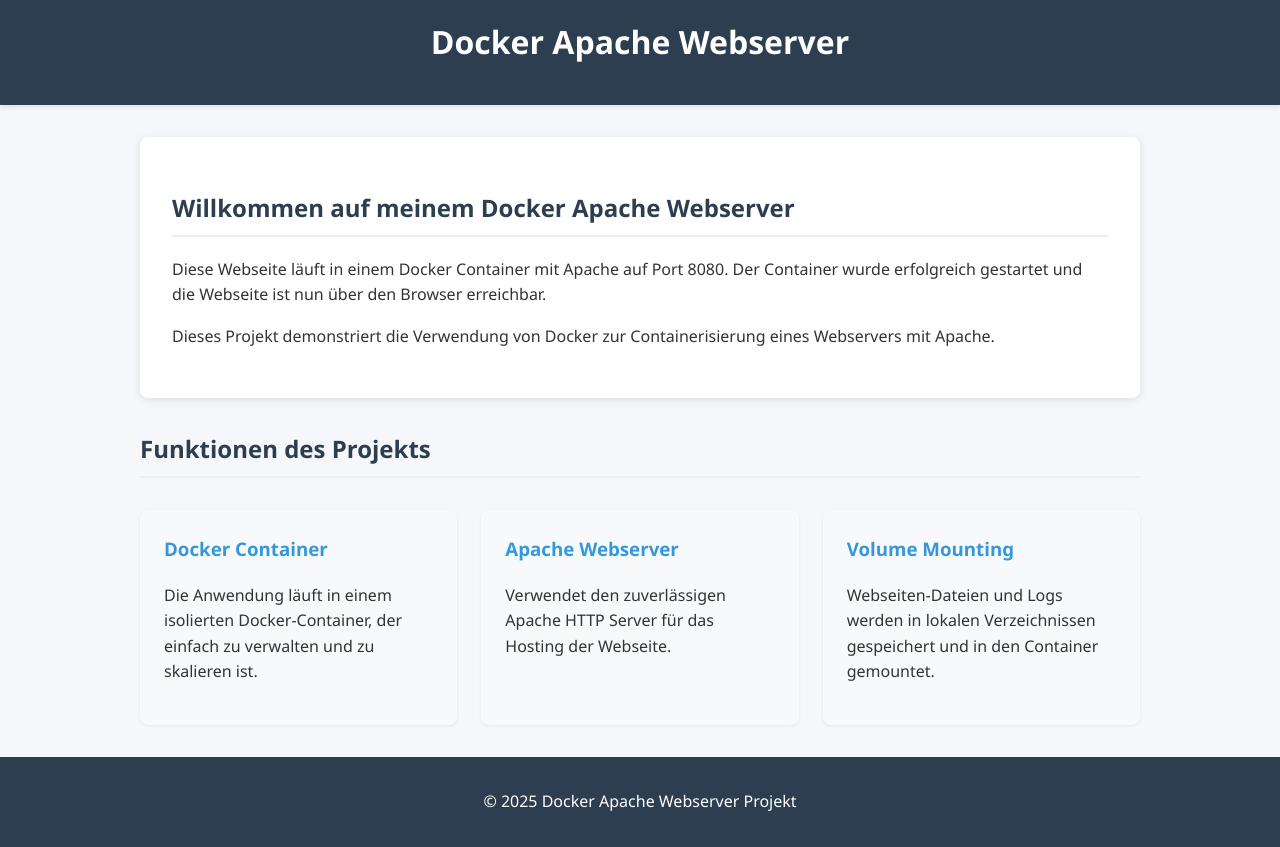
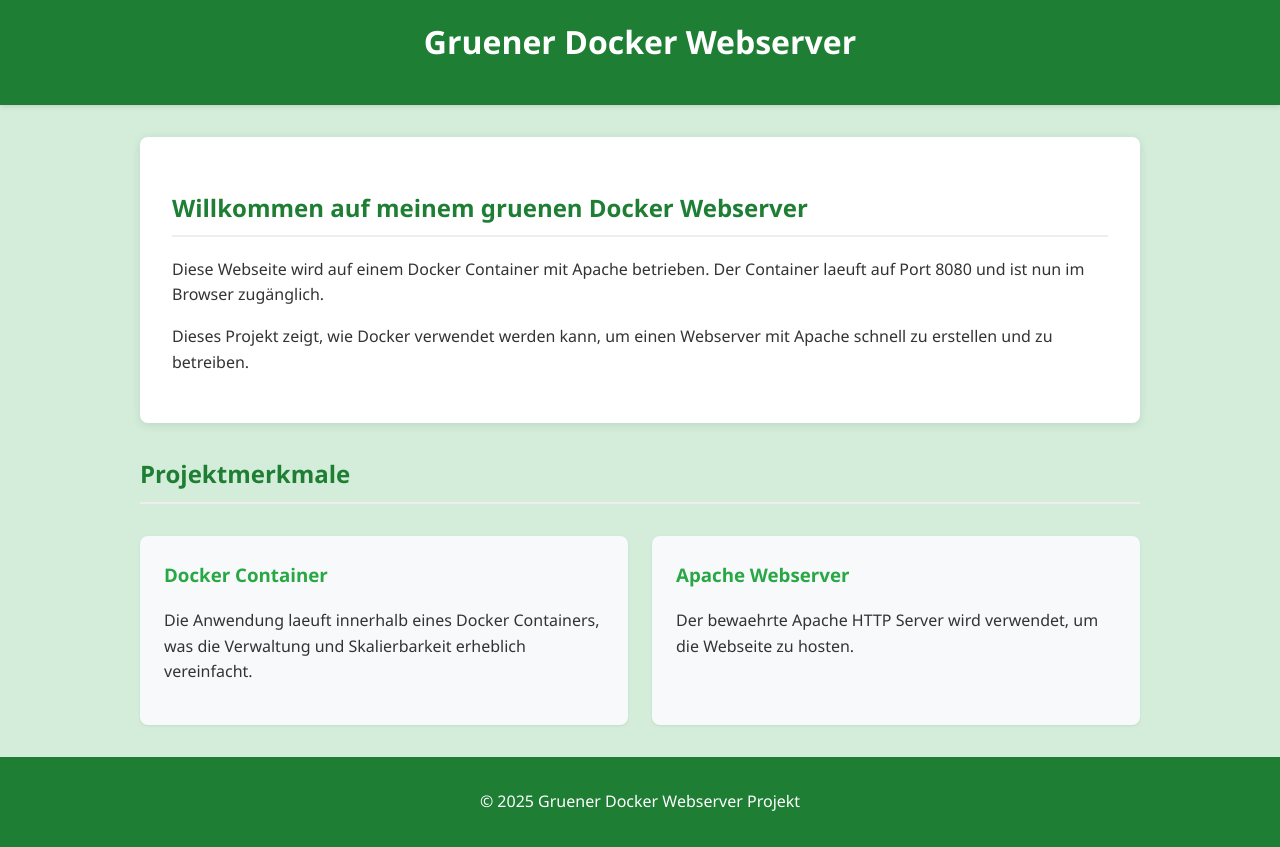
Before and after one commit to YermyFrei/Mini-Projekt-M169, a plain HTML site: page index.html in a window 1280 px wide. Drawn offline with Linux system fonts and the light colour scheme.

Commit message:
Update index.html

```diff
--- a/index.html
+++ b/index.html
@@ -3,18 +3,18 @@
 <head>
     <meta charset="UTF-8">
     <meta name="viewport" content="width=device-width, initial-scale=1.0">
-    <title>Docker Apache Webserver</title>
+    <title>Mein Gruener Docker Webserver</title>
     <style>
         body {
             font-family: 'Segoe UI', Tahoma, Geneva, Verdana, sans-serif;
             line-height: 1.6;
             margin: 0;
             padding: 0;
-            background-color: #f5f7fa;
+            background-color: #d4edda; /* Gruener Hintergrund */
             color: #333;
         }
         header {
-            background-color: #2c3e50;
+            background-color: #1e7e34; /* Dunkelgruen fuer den Header */
             color: white;
             padding: 1rem 0;
             text-align: center;
@@ -37,13 +37,13 @@
             color: #fff;
         }
         h2 {
-            color: #2c3e50;
+            color: #1e7e34; /* Gruener Farbton fuer H2 */
             border-bottom: 2px solid #eee;
             padding-bottom: 0.5rem;
         }
         .feature-grid {
             display: grid;
-            grid-template-columns: repeat(auto-fit, minmax(300px, 1fr));
+            grid-template-columns: repeat(2, 1fr); /* Zwei Kacheln */
             gap: 1.5rem;
             margin-top: 2rem;
         }
@@ -58,11 +58,11 @@
             transform: translateY(-5px);
         }
         .feature-item h3 {
-            color: #3498db;
+            color: #28a745; /* Helles Gruen fuer die Ueberschrift */
             margin-top: 0;
         }
         footer {
-            background-color: #2c3e50;
+            background-color: #1e7e34; /* Dunkelgruen fuer den Footer */
             color: white;
             text-align: center;
             padding: 1rem 0;
@@ -72,32 +72,28 @@
 </head>
 <body>
     <header>
-        <h1>Docker Apache Webserver</h1>
+        <h1>Gruener Docker Webserver</h1>
     </header>
     <div class="container">
         <div class="card">
-            <h2>Willkommen auf meinem Docker Apache Webserver</h2>
-            <p>Diese Webseite läuft in einem Docker Container mit Apache auf Port 8080. Der Container wurde erfolgreich gestartet und die Webseite ist nun über den Browser erreichbar.</p>
-            <p>Dieses Projekt demonstriert die Verwendung von Docker zur Containerisierung eines Webservers mit Apache.</p>
+            <h2>Willkommen auf meinem gruenen Docker Webserver</h2>
+            <p>Diese Webseite wird auf einem Docker Container mit Apache betrieben. Der Container laeuft auf Port 8080 und ist nun im Browser zugänglich.</p>
+            <p>Dieses Projekt zeigt, wie Docker verwendet werden kann, um einen Webserver mit Apache schnell zu erstellen und zu betreiben.</p>
         </div>
-        <h2>Funktionen des Projekts</h2>
+        <h2>Projektmerkmale</h2>
         <div class="feature-grid">
             <div class="feature-item">
                 <h3>Docker Container</h3>
-                <p>Die Anwendung läuft in einem isolierten Docker-Container, der einfach zu verwalten und zu skalieren ist.</p>
+                <p>Die Anwendung laeuft innerhalb eines Docker Containers, was die Verwaltung und Skalierbarkeit erheblich vereinfacht.</p>
             </div>
             <div class="feature-item">
                 <h3>Apache Webserver</h3>
-                <p>Verwendet den zuverlässigen Apache HTTP Server für das Hosting der Webseite.</p>
-            </div>
-            <div class="feature-item">
-                <h3>Volume Mounting</h3>
-                <p>Webseiten-Dateien und Logs werden in lokalen Verzeichnissen gespeichert und in den Container gemountet.</p>
+                <p>Der bewaehrte Apache HTTP Server wird verwendet, um die Webseite zu hosten.</p>
             </div>
         </div>
     </div>
     <footer>
-        <p>&copy; 2025 Docker Apache Webserver Projekt</p>
+        <p>&copy; 2025 Gruener Docker Webserver Projekt</p>
     </footer>
 </body>
 </html>
```
